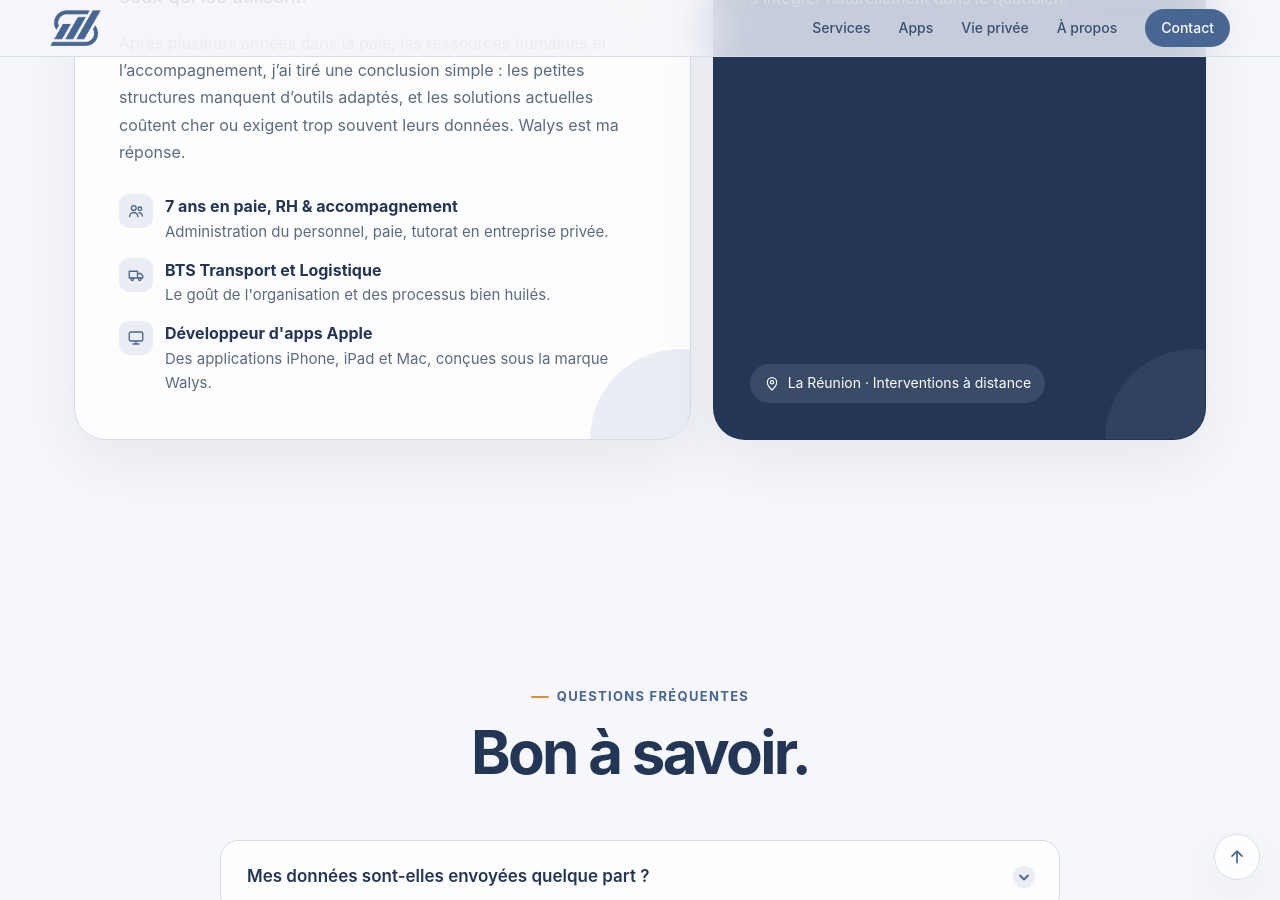
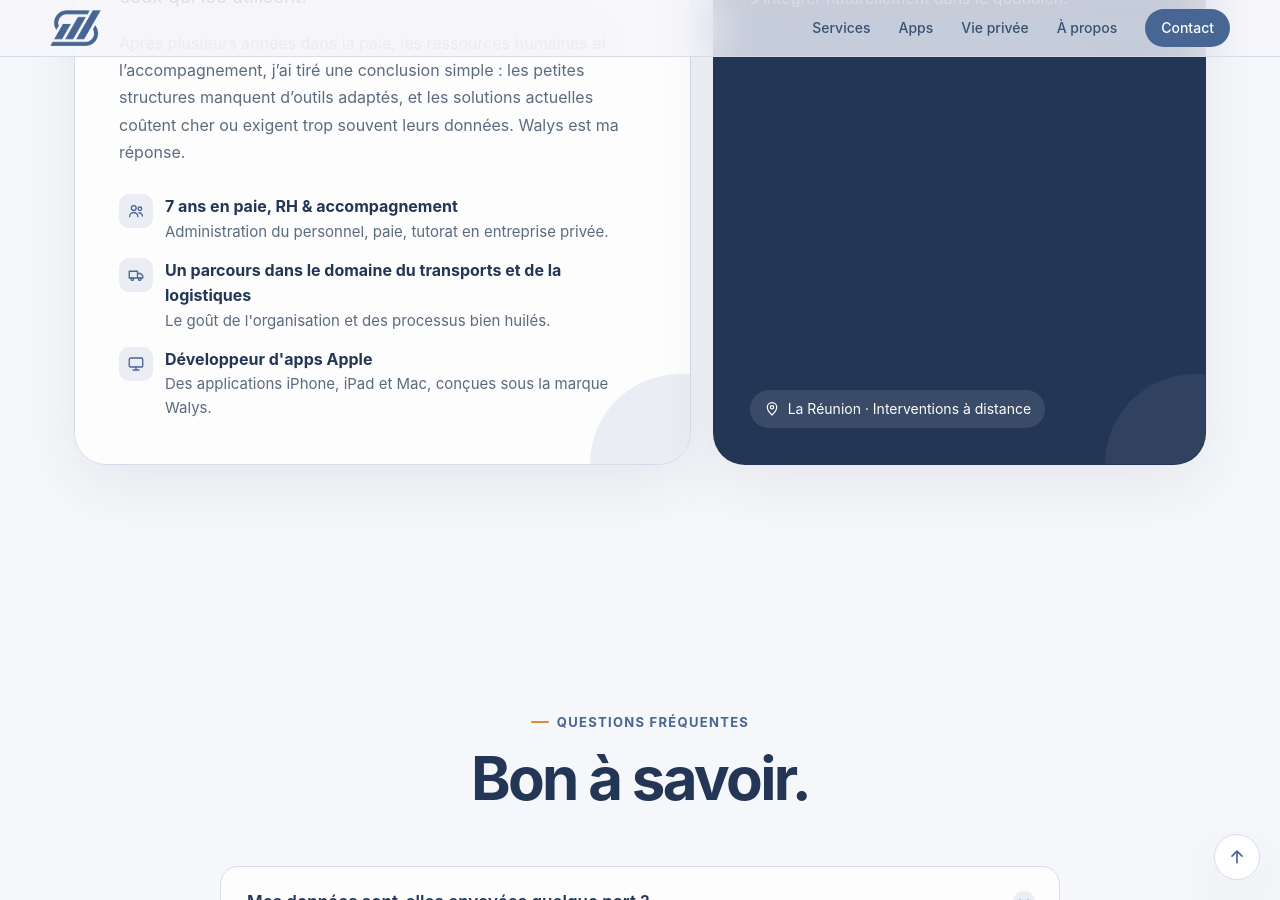
Before and after one commit to Walys-fr/walys-fr.github.io, a Jekyll site: the page built from index.html, in a window 1280 px wide and 900 px high, scrolled down 6892 px. Built offline with Jekyll 4.4.1, drawn with Linux system fonts in a browser that asks for light colours.

Commit message:
Update _data/accueil.yml (via Pages CMS)

```diff
--- a/_data/accueil.yml
+++ b/_data/accueil.yml
@@ -87,7 +87,7 @@
       titre: "7 ans en paie, RH & accompagnement "
       texte: Administration du personnel, paie, tutorat en entreprise privée.
     - icone: camion
-      titre: BTS Transport et Logistique
+      titre: Un parcours dans le domaine du transports et de la logistiques
       texte: Le goût de l'organisation et des processus bien huilés.
     - icone: ecran
       titre: Développeur d'apps Apple
```
